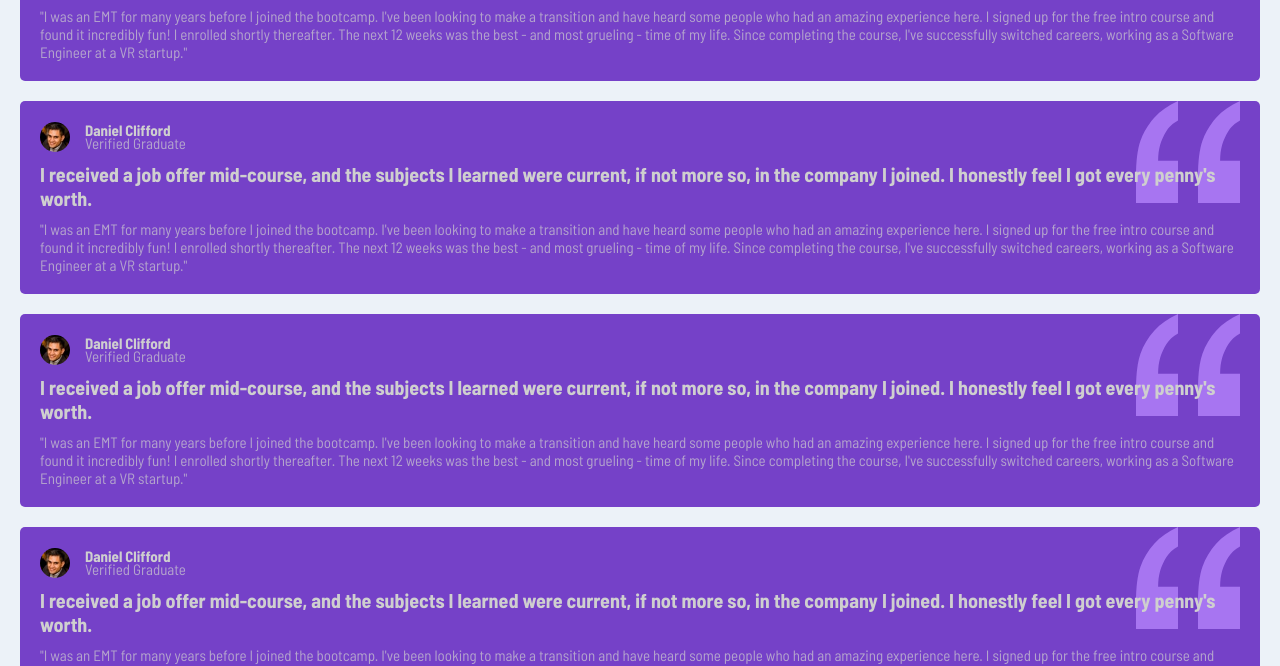
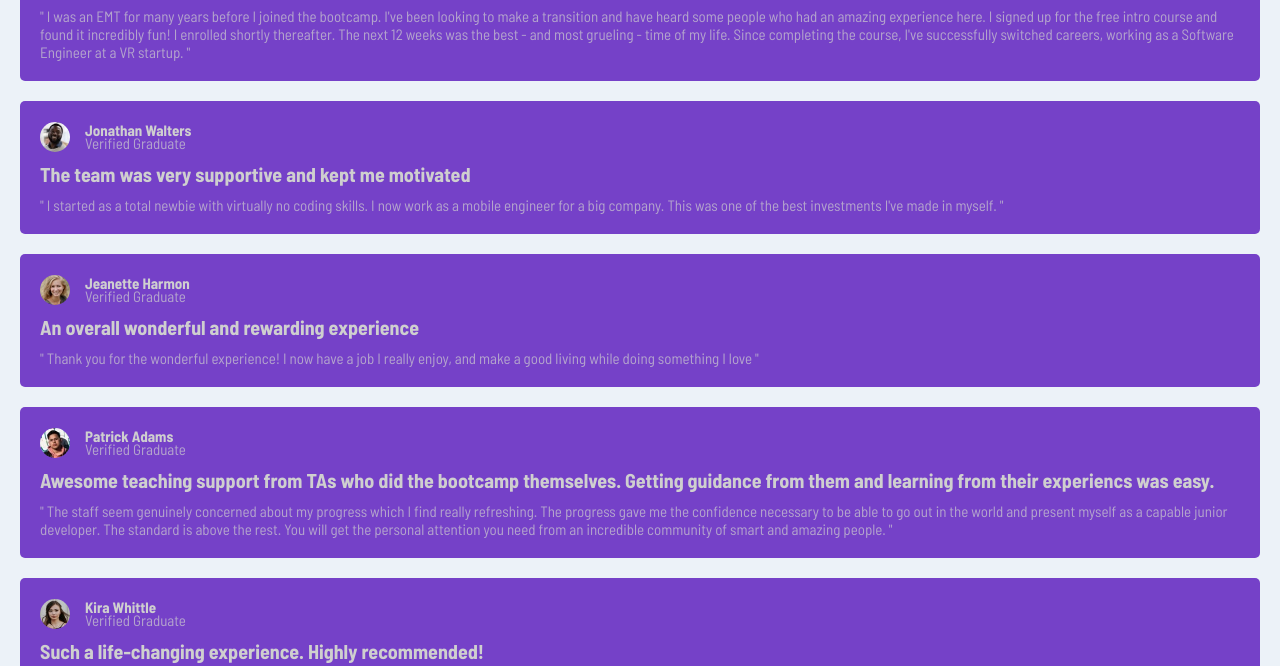
Before and after one commit to Erick559/testimonial-grid, a plain HTML site: page index.html in a window 1280 px wide. Shown: the part 132-798 px from the top of the page. Drawn offline with Linux system fonts and the light colour scheme.

Commit message:
feat: Customize the default cards details to match their specific details.

```diff
--- a/index.html
+++ b/index.html
@@ -23,7 +23,7 @@
       I received a job offer mid-course, and the subjects I learned were current, if not more so, in the company I joined. I honestly feel I got every penny's worth.
     </h1>
     <p class="content">
-      "I was an EMT for many years before I joined the bootcamp. I've been looking to make a transition and have heard some people who had an amazing experience here. I signed up for the free intro course and found it incredibly fun! I enrolled shortly thereafter. The next 12 weeks was the best - and most grueling - time of my life. Since completing the course, I've successfully switched careers, working as a Software Engineer at a VR startup."
+      " I was an EMT for many years before I joined the bootcamp. I've been looking to make a transition and have heard some people who had an amazing experience here. I signed up for the free intro course and found it incredibly fun! I enrolled shortly thereafter. The next 12 weeks was the best - and most grueling - time of my life. Since completing the course, I've successfully switched careers, working as a Software Engineer at a VR startup. "
     </p>
     <img src="images/bg-pattern-quotation.svg" alt="quotation mark" class="quotation-mark">
    </article>
@@ -31,77 +31,73 @@
    <article class="grid-item">
     <header>
       <div class="image-container">
-        <img src="images/image-daniel.jpg" alt="image of daniel">
+        <img src="images/image-jonathan.jpg" alt="image of jonathan">
       </div>
       <div class="profile-details">
-        <h4>Daniel Clifford</h4>
+        <h4>Jonathan Walters</h4>
         <p>Verified Graduate</p>
       </div>
     </header>
     <h1 class="title">
-      I received a job offer mid-course, and the subjects I learned were current, if not more so, in the company I joined. I honestly feel I got every penny's worth.
+      The team was very supportive and kept me motivated
     </h1>
     <p class="content">
-      "I was an EMT for many years before I joined the bootcamp. I've been looking to make a transition and have heard some people who had an amazing experience here. I signed up for the free intro course and found it incredibly fun! I enrolled shortly thereafter. The next 12 weeks was the best - and most grueling - time of my life. Since completing the course, I've successfully switched careers, working as a Software Engineer at a VR startup."
+      " I started as a total newbie with virtually no coding skills. I now work as a mobile engineer for a big company. This was one of the best investments I've made in myself. "
     </p>
-    <img src="images/bg-pattern-quotation.svg" alt="quotation mark" class="quotation-mark">
    </article>
 
    <article class="grid-item">
     <header>
       <div class="image-container">
-        <img src="images/image-daniel.jpg" alt="image of daniel">
+        <img src="images/image-jeanette.jpg" alt="image of Jeanette">
       </div>
       <div class="profile-details">
-        <h4>Daniel Clifford</h4>
+        <h4>Jeanette Harmon</h4>
         <p>Verified Graduate</p>
       </div>
     </header>
     <h1 class="title">
-      I received a job offer mid-course, and the subjects I learned were current, if not more so, in the company I joined. I honestly feel I got every penny's worth.
+      An overall wonderful and rewarding experience
     </h1>
     <p class="content">
-      "I was an EMT for many years before I joined the bootcamp. I've been looking to make a transition and have heard some people who had an amazing experience here. I signed up for the free intro course and found it incredibly fun! I enrolled shortly thereafter. The next 12 weeks was the best - and most grueling - time of my life. Since completing the course, I've successfully switched careers, working as a Software Engineer at a VR startup."
+      " Thank you for the wonderful experience! I now have a job I really enjoy, and make a good living while doing something I love "
     </p>
-    <img src="images/bg-pattern-quotation.svg" alt="quotation mark" class="quotation-mark">
    </article>
 
    <article class="grid-item">
     <header>
       <div class="image-container">
-        <img src="images/image-daniel.jpg" alt="image of daniel">
+        <img src="images/image-patrick.jpg" alt="image of patrick">
       </div>
       <div class="profile-details">
-        <h4>Daniel Clifford</h4>
+        <h4>Patrick Adams</h4>
         <p>Verified Graduate</p>
       </div>
     </header>
     <h1 class="title">
-      I received a job offer mid-course, and the subjects I learned were current, if not more so, in the company I joined. I honestly feel I got every penny's worth.
+      Awesome teaching support from TAs who did the bootcamp themselves. Getting guidance from them and learning from their experiencs was easy.
     </h1>
     <p class="content">
-      "I was an EMT for many years before I joined the bootcamp. I've been looking to make a transition and have heard some people who had an amazing experience here. I signed up for the free intro course and found it incredibly fun! I enrolled shortly thereafter. The next 12 weeks was the best - and most grueling - time of my life. Since completing the course, I've successfully switched careers, working as a Software Engineer at a VR startup."
+      " The staff seem genuinely concerned about my progress which I find really refreshing. The progress gave me the confidence necessary to be able to go out in the world and present myself as a capable junior developer. The standard is above the rest. You will get the personal attention you need from an incredible community of smart and amazing people. "
     </p>
-    <img src="images/bg-pattern-quotation.svg" alt="quotation mark" class="quotation-mark">
    </article>
 
    <article class="grid-item">
     <header>
       <div class="image-container">
-        <img src="images/image-daniel.jpg" alt="image of daniel">
+        <img src="images/image-kira.jpg" alt="image of Kira">
       </div>
       <div class="profile-details">
-        <h4>Daniel Clifford</h4>
+        <h4>Kira Whittle</h4>
         <p>Verified Graduate</p>
       </div>
     </header>
     <h1 class="title">
-      I received a job offer mid-course, and the subjects I learned were current, if not more so, in the company I joined. I honestly feel I got every penny's worth.
+      Such a life-changing experience. Highly recommended!
     </h1>
     <p class="content">
-      "I was an EMT for many years before I joined the bootcamp. I've been looking to make a transition and have heard some people who had an amazing experience here. I signed up for the free intro course and found it incredibly fun! I enrolled shortly thereafter. The next 12 weeks was the best - and most grueling - time of my life. Since completing the course, I've successfully switched careers, working as a Software Engineer at a VR startup."
+      “ Before joining the bootcamp, I’ve never written a line of code. I needed some structure from professionals who can help me learn programming step by step. I was encouraged to enroll by a former student of theirs who can only say wonderful things about the program. The entire curriculum and staff did not disappoint. They were very hands-on and I never had to wait long for assistance. The agile team project, in particular, was outstanding. It took my learning to the next level in a way that no tutorial could ever have. In fact, I’ve often referred to it during interviews as an example of my developent experience. It certainly helped me land a job as a full-stack developer after receiving multiple offers. 100% recommend! ”
     </p>
-    <img src="images/bg-pattern-quotation.svg" alt="quotation mark" class="quotation-mark">
    </article>
   </main>
 </body>
```
